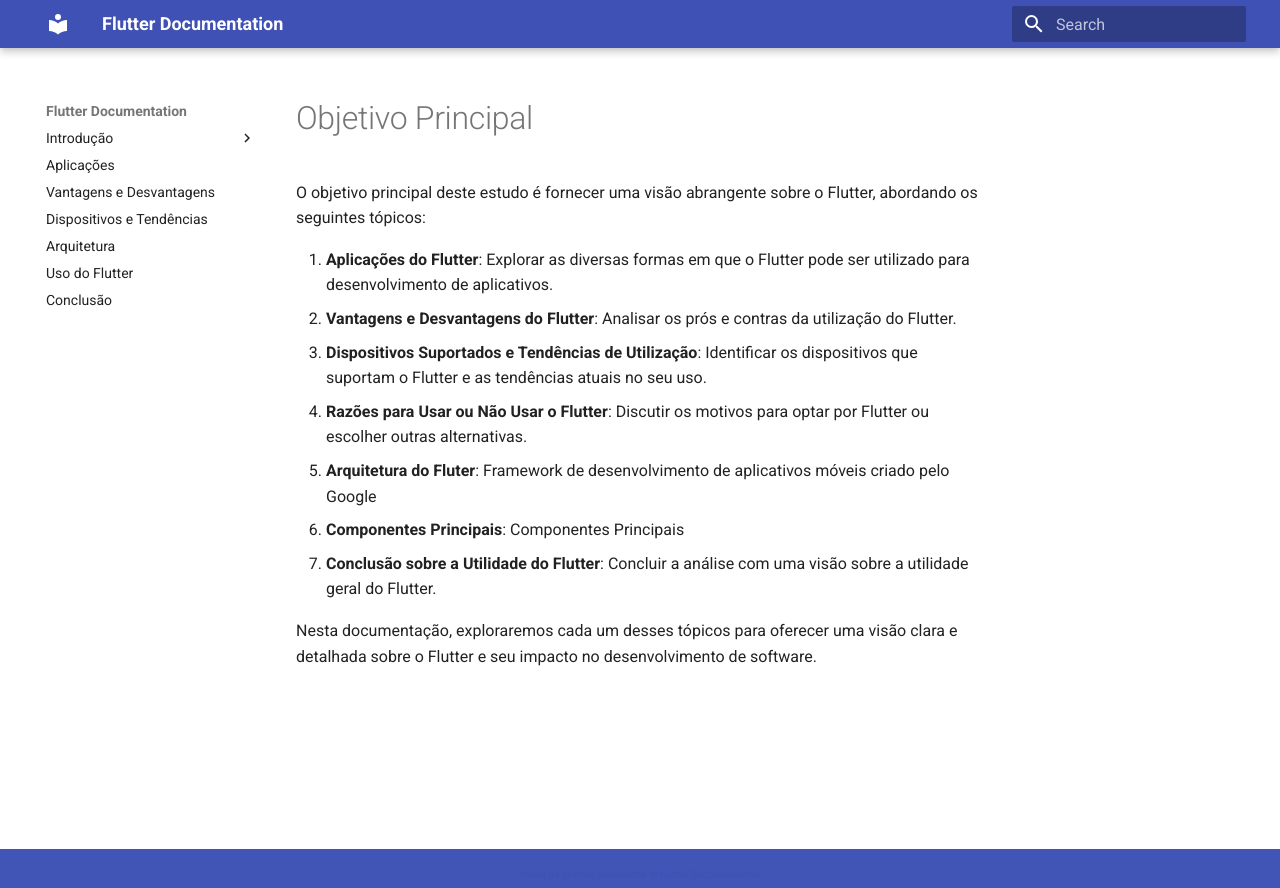
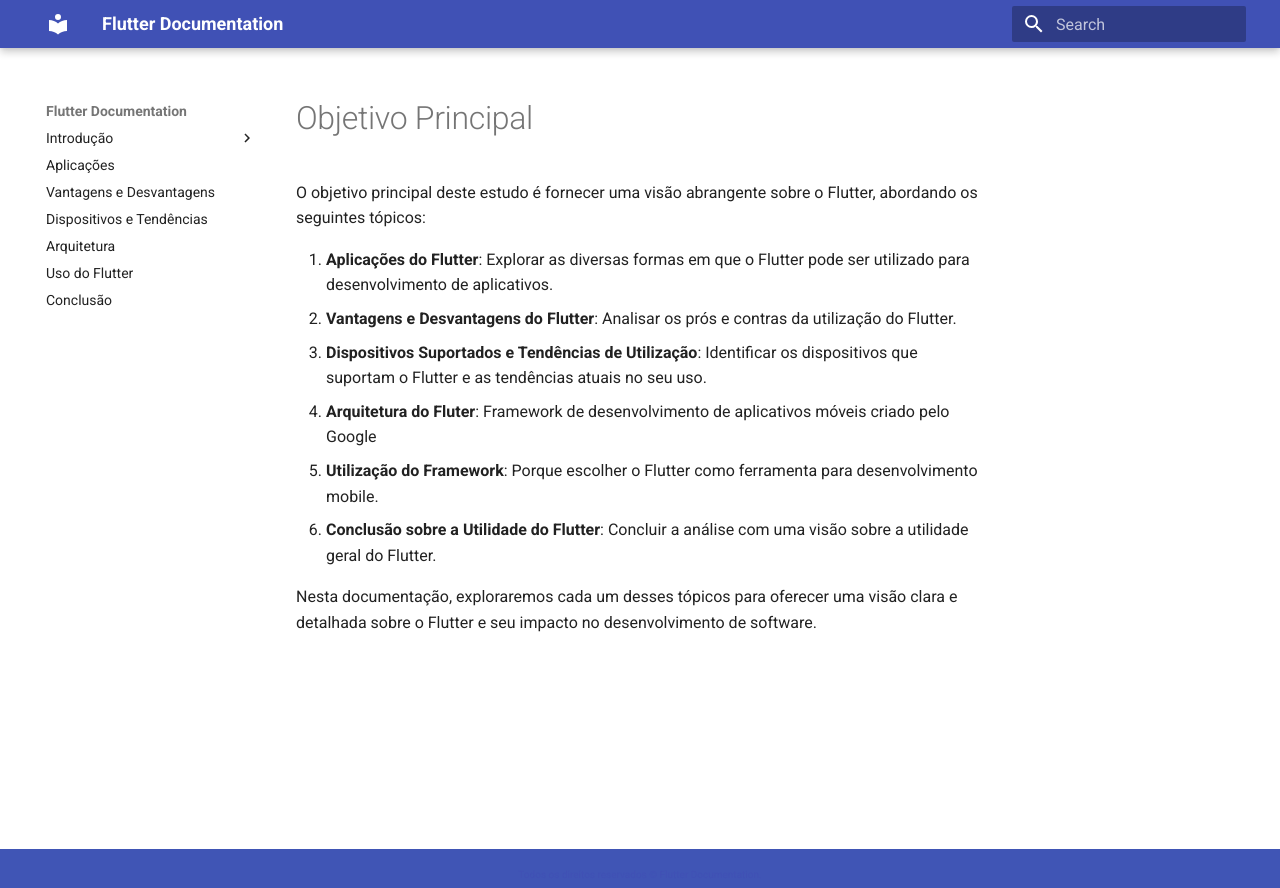
Before and after one commit to atacus/flutter-docs, an MkDocs documentation site: the page built from docs/index.md, in a window 1280 px wide. Shown: the top 888 px of the page. Built offline with MkDocs 1.6.1 and Material for MkDocs 9.7.7, drawn with Linux system fonts in a browser that asks for light colours.

```diff
--- a/docs/index.md
+++ b/docs/index.md
@@ -5,9 +5,8 @@ O objetivo principal deste estudo é fornecer uma visão abrangente sobre o Flut
 1. **Aplicações do Flutter**: Explorar as diversas formas em que o Flutter pode ser utilizado para desenvolvimento de aplicativos.
 2. **Vantagens e Desvantagens do Flutter**: Analisar os prós e contras da utilização do Flutter.
 3. **Dispositivos Suportados e Tendências de Utilização**: Identificar os dispositivos que suportam o Flutter e as tendências atuais no seu uso.
-4. **Razões para Usar ou Não Usar o Flutter**: Discutir os motivos para optar por Flutter ou escolher outras alternativas.
-5. **Arquitetura do Fluter**: Framework de desenvolvimento de aplicativos móveis criado pelo Google
-6. **Componentes Principais**: Componentes Principais
-7. **Conclusão sobre a Utilidade do Flutter**: Concluir a análise com uma visão sobre a utilidade geral do Flutter.
+4. **Arquitetura do Fluter**: Framework de desenvolvimento de aplicativos móveis criado pelo Google
+5. **Utilização do Framework**: Porque escolher o Flutter como ferramenta para desenvolvimento mobile.
+6. **Conclusão sobre a Utilidade do Flutter**: Concluir a análise com uma visão sobre a utilidade geral do Flutter.
 
 Nesta documentação, exploraremos cada um desses tópicos para oferecer uma visão clara e detalhada sobre o Flutter e seu impacto no desenvolvimento de software.
--- a/mkdocs.yml
+++ b/mkdocs.yml
@@ -23,3 +23,4 @@ markdown_extensions:
   - admonition
   - pymdownx.details
   - pymdownx.superfences
+  - tables
```
Also changed, not shown: docs/aplicacoes.md (+6 -3 lines).
